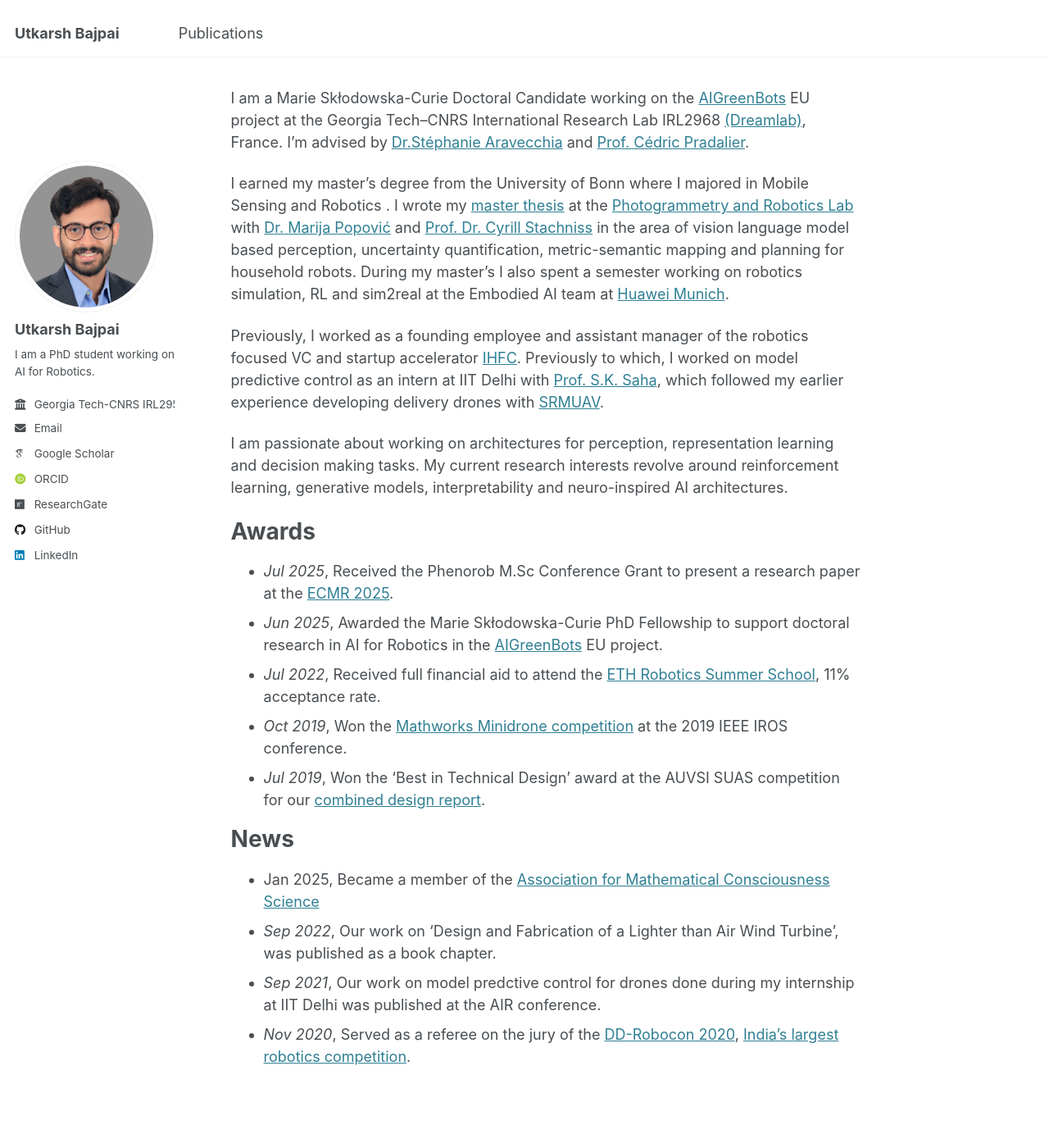
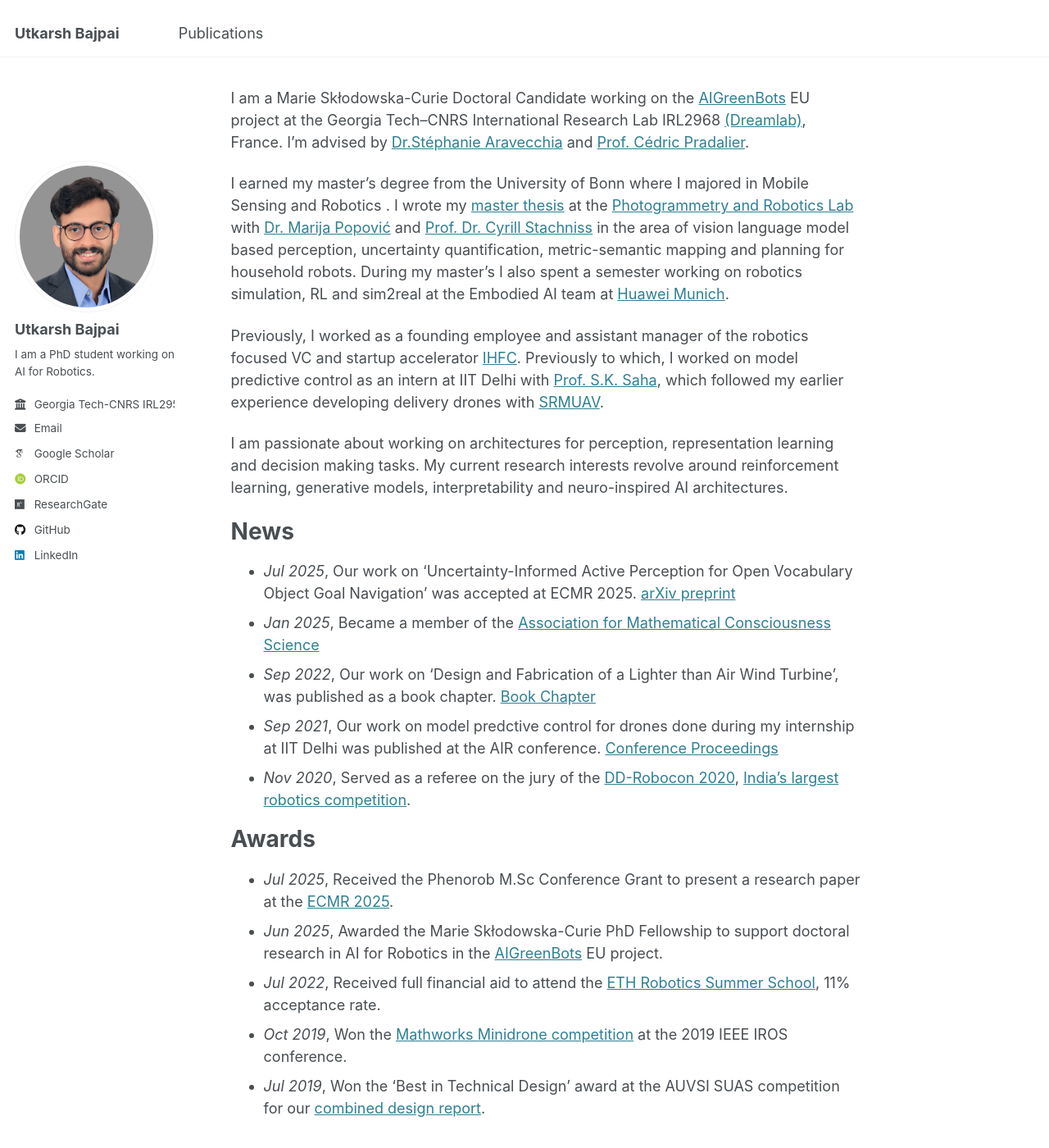
Before and after one commit to baj31415/baj31415.github.io, a Jekyll site: the page built from _pages/about.md, in a window 1280 px wide and 1400 px high. Shown: the whole window at 82% size. Built offline with Jekyll 4.4.1, drawn with Linux system fonts in a browser that asks for light colours; some web fonts are replaced; some of the changed lines change nothing that is shown.

Commit message:
updated links

```diff
--- a/_pages/about.md
+++ b/_pages/about.md
@@ -14,6 +14,14 @@ Previously, I worked as a founding employee and assistant manager of the robotic
 
 I am passionate about working on architectures for perception, representation learning and decision making tasks. My current research interests revolve around reinforcement learning, generative models, interpretability and neuro-inspired AI architectures.
 
+# News
+
+- *Jul 2025*, Our work on 'Uncertainty-Informed Active Perception for Open Vocabulary Object Goal Navigation' was accepted at ECMR 2025. [arXiv preprint](https://arxiv.org/abs/2506.13367)
+- *Jan 2025*, Became a member of the [Association for Mathematical Consciousness Science](https://amcs-community.org/)
+- *Sep 2022*, Our work on 'Design and Fabrication of a Lighter than Air Wind Turbine', was published as a book chapter. [Book Chapter](https://link.springer.com/chapter/10.1007/978-981-16-8274-2_3)
+- *Sep 2021*, Our work on model predctive control for drones done during my internship at IIT Delhi was published at the AIR conference. [Conference Proceedings](https://dl.acm.org/doi/abs/10.1145/3478586.3478604)
+- *Nov 2020*, Served as a referee on the jury of the [DD-Robocon 2020](https://diamond.iitd.ac.in/event-dd-robocon.php), [India's largest robotics competition](https://ddrobocon.iitd.ac.in/).
+
 # Awards
 
 - *Jul 2025*, Received the Phenorob M.Sc Conference Grant to present a research paper at the [ECMR 2025](https://ecmr2025.dei.unipd.it).
@@ -21,11 +29,3 @@ I am passionate about working on architectures for perception, representation le
 - *Jul 2022*, Received full financial aid to attend the [ETH Robotics Summer School](https://robotics-summerschool.ethz.ch/), 11% acceptance rate.
 - *Oct 2019*, Won the [Mathworks Minidrone competition](https://www.mathworks.com/academia/students/competitions/minidrones/winners.html#IROS2019) at the 2019 IEEE IROS conference.
 - *Jul 2019*, Won the 'Best in Technical Design' award at the AUVSI SUAS competition for our [combined design report](http://baj31415.github.io/files/2019srmuavCDR.pdf).
-
-
-# News
-
-- Jan 2025, Became a member of the [Association for Mathematical Consciousness Science](https://amcs-community.org/)
-- *Sep 2022*, Our work on 'Design and Fabrication of a Lighter than Air Wind Turbine', was published as a book chapter.
-- *Sep 2021*, Our work on model predctive control for drones done during my internship at IIT Delhi was published at the AIR conference.
-- *Nov 2020*, Served as a referee on the jury of the [DD-Robocon 2020](https://diamond.iitd.ac.in/event-dd-robocon.php), [India's largest robotics competition](https://ddrobocon.iitd.ac.in/).
```
